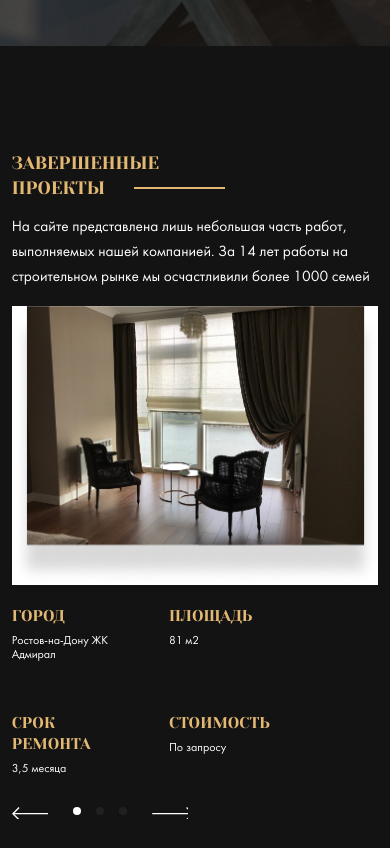
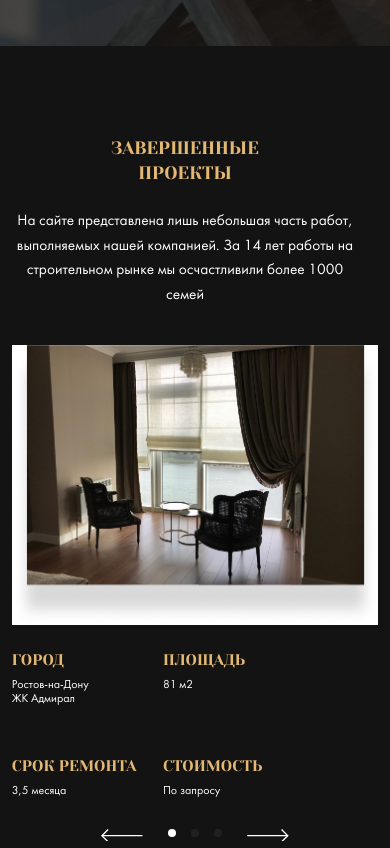
Before and after one commit to demiusdelph-developer/webstart, a website: page index.html in a window 390 px wide. Shown: the part 756-1604 px from the top of the page. Drawn offline with nearby package versions, Linux system fonts and the light colour scheme; files whose address does not match are found by name.

Commit message:
add end projects

```diff
--- a/sass/_media.sass
+++ b/sass/_media.sass
@@ -59,8 +59,22 @@
         max-width: 95%
         &__text
           // max-width: 23.6rem
+  .section
+    &-title
+      &--left
+        margin-right: 20px
 
 @media screen and ( max-width: 768px )
+  .section
+    &-title
+      &__text
+        margin: 2rem auto 3rem auto
+      &__word
+        justify-content: center
+        &::after
+          display: none
+      &--left
+        text-align: center
   .container
     .logo
       margin-left: 0
@@ -80,6 +94,11 @@
     &-slide
       &-image
         margin-top: 0
+      &-top
+        order: -1
+        width: 100%
+  .col-50
+    width: 100%
 
 @media screen and ( max-width: 576px )
   .container
@@ -140,12 +159,8 @@
       margin: auto
       padding: 1rem 3rem
   .swiper
-    &-slide
-      &-top
-        order: -1
-        width: 100%
-  .col-50
-    width: 100%
+    &__switch
+      justify-content: center
 
 @media screen and ( min-width: 768px )
   .section
--- a/sass/_settings.sass
+++ b/sass/_settings.sass
@@ -16,7 +16,9 @@ img
     background-color: $dark
     color: $light
   &-title
+    display: flex
     text-align: center
+    flex-direction: column
     &--left
       text-align: left
     &__heading
@@ -24,6 +26,7 @@ img
       font-family: 'Yeseva one', cursive
       font-weight: 400
       line-height: 138.6%
+      margin: 0
       &--primary
         color: $logoColor
     &__word
--- a/sass/templates/_projects.sass
+++ b/sass/templates/_projects.sass
@@ -2,23 +2,24 @@
   &-slide
     &-image
       margin-top: -13rem
-    display: flex
-    align-items: flex-start
-    flex-wrap: wrap
+      display: flex
+      align-items: flex-start
+      flex-wrap: wrap
     &__section
       display: flex
       flex-direction: row
-      &-title-left
-        width: 50%
+    &__value
+      max-width: 8rem
+      display: block
     &__text
       margin-bottom: 2.42rem
       height: auto
       margin-right: 2.1rem
-      width: 11rem
+      width: 100%
+      max-width: 10.5rem
       h4
-        font-size: 1.3rem
+        font-size: 1.28rem
         font-weight: normal
-        width: 50%
     &__heading
       font-size: 1.85rem
       line-height: 1.78rem
@@ -26,6 +27,7 @@
       color: $logoColor
       text-transform: uppercase
       margin-bottom: 0.64rem
+      // margin-right: 1rem
   &-pagination
     position: relative
     &-bullet
@@ -37,7 +39,7 @@
     bottom: 0
     &-prev, &-next
       background-size: 3rem
-      width: 3rem
+      width: 3.5rem
       height: 1rem
       bottom: 0
       top: auto
```
Also changed, not shown: css/style.min.css.
